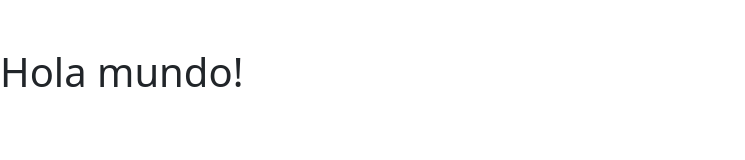
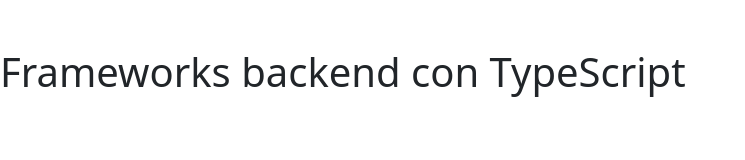
Before and after one commit to Juan33-Felipe/backend-practica-0, a plain HTML site: page index.html in a window 1280 px wide. Shown: the whole page, without its empty margins (0-745 px from the left). Drawn offline with nearby package versions, Linux system fonts and the light colour scheme.

Commit message:
feat: cambiando hola mundo

```diff
--- a/index.html
+++ b/index.html
@@ -18,7 +18,7 @@
 
 <div class="mt-5 row">
     <div class="col">
-        <h1>Hola mundo!<h1>
+        <h1>Frameworks backend con TypeScript<h1>
     </div>
 </div>
 </div>
```
